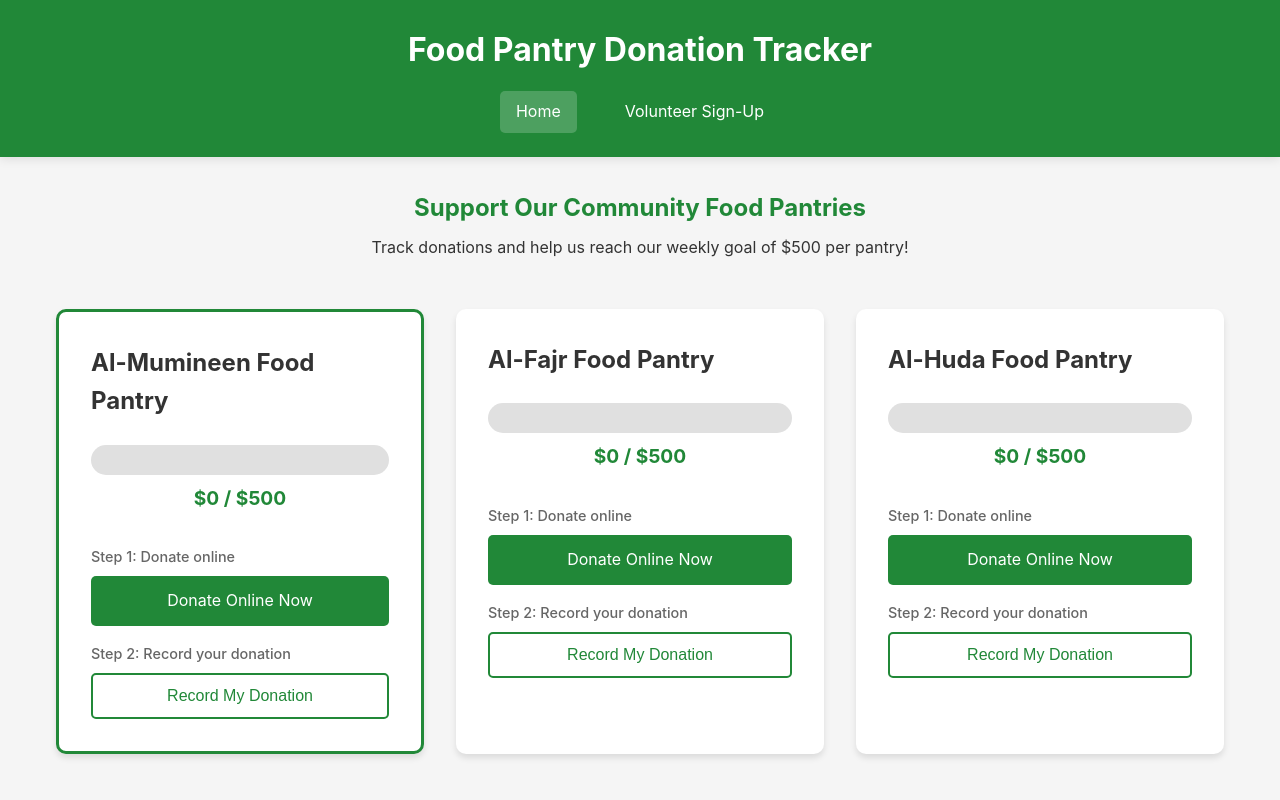
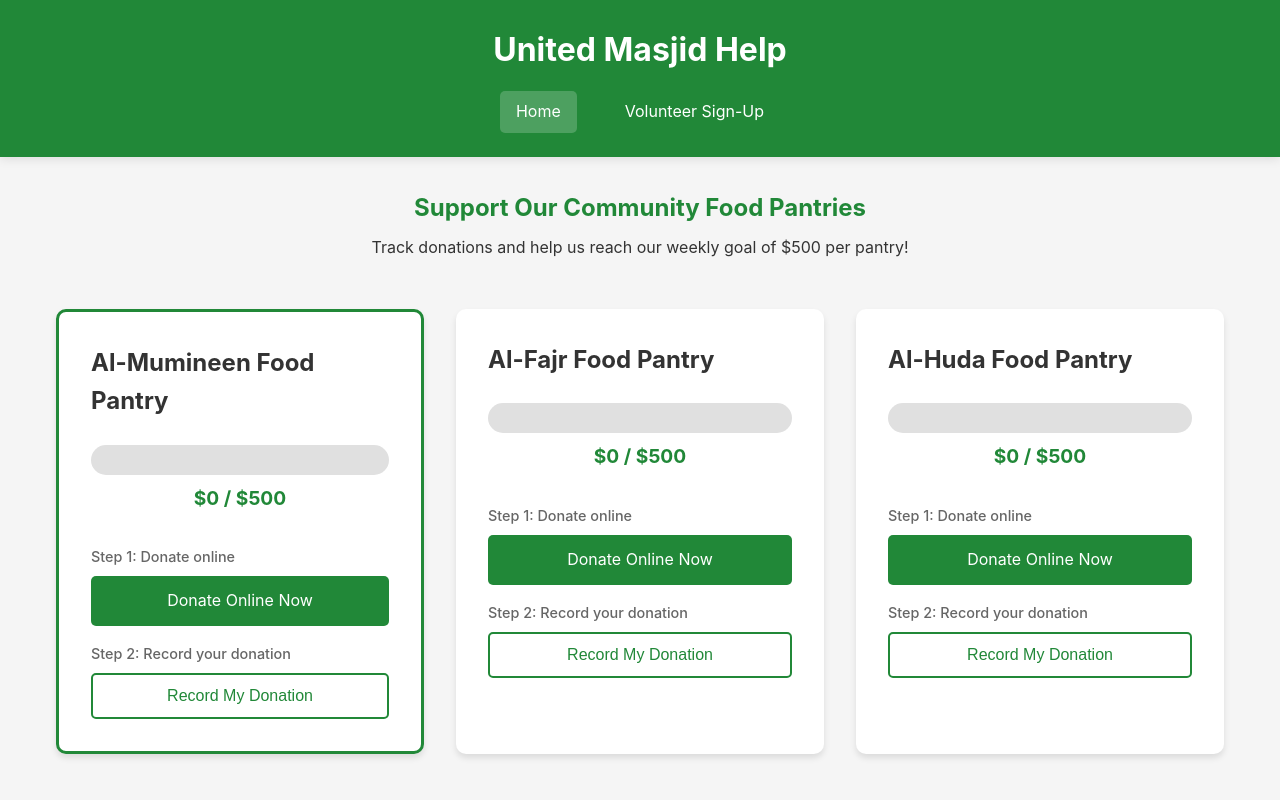
Before and after one commit to Ramo-11/united-masjid-help, a website: page views/index.html in a window 1280 px wide. Shown: the top 800 px of the page. Drawn offline with Linux system fonts and the light colour scheme; files that its build step writes are made by us from their sources; no server answers; files whose address does not match are found by name.

Commit message:
Updated title and removed deleting db

```diff
--- a/app.js
+++ b/app.js
@@ -13,8 +13,6 @@ const PORT = process.env.PORT || 3000;
 const dbPath = process.env.NODE_ENV === 'production' ? '/data/pantry.db' : 'pantry.db';
 
 const db = new Database(dbPath);
-
-db.exec(`DROP TABLE IF EXISTS media_gallery;`);
 
 // Initialize database tables
 db.exec(`
--- a/views/index.html
+++ b/views/index.html
@@ -3,13 +3,13 @@
     <head>
         <meta charset="UTF-8" />
         <meta name="viewport" content="width=device-width, initial-scale=1.0" />
-        <title>Food Pantry Donation Tracker</title>
+        <title>United Masjid Help</title>
         <link rel="stylesheet" href="css/styles.css" />
         <link rel="stylesheet" href="css/gallery.css" />
     </head>
     <body>
         <header>
-            <h1>Food Pantry Donation Tracker</h1>
+            <h1>United Masjid Help</h1>
             <nav>
                 <a href="/" class="active">Home</a>
                 <a href="volunteer.html">Volunteer Sign-Up</a>
```
Also changed, not shown: views/admin-login.html (+1 -1 lines), views/donate.html (+1 -1 lines), views/volunteer.html (+1 -1 lines).
